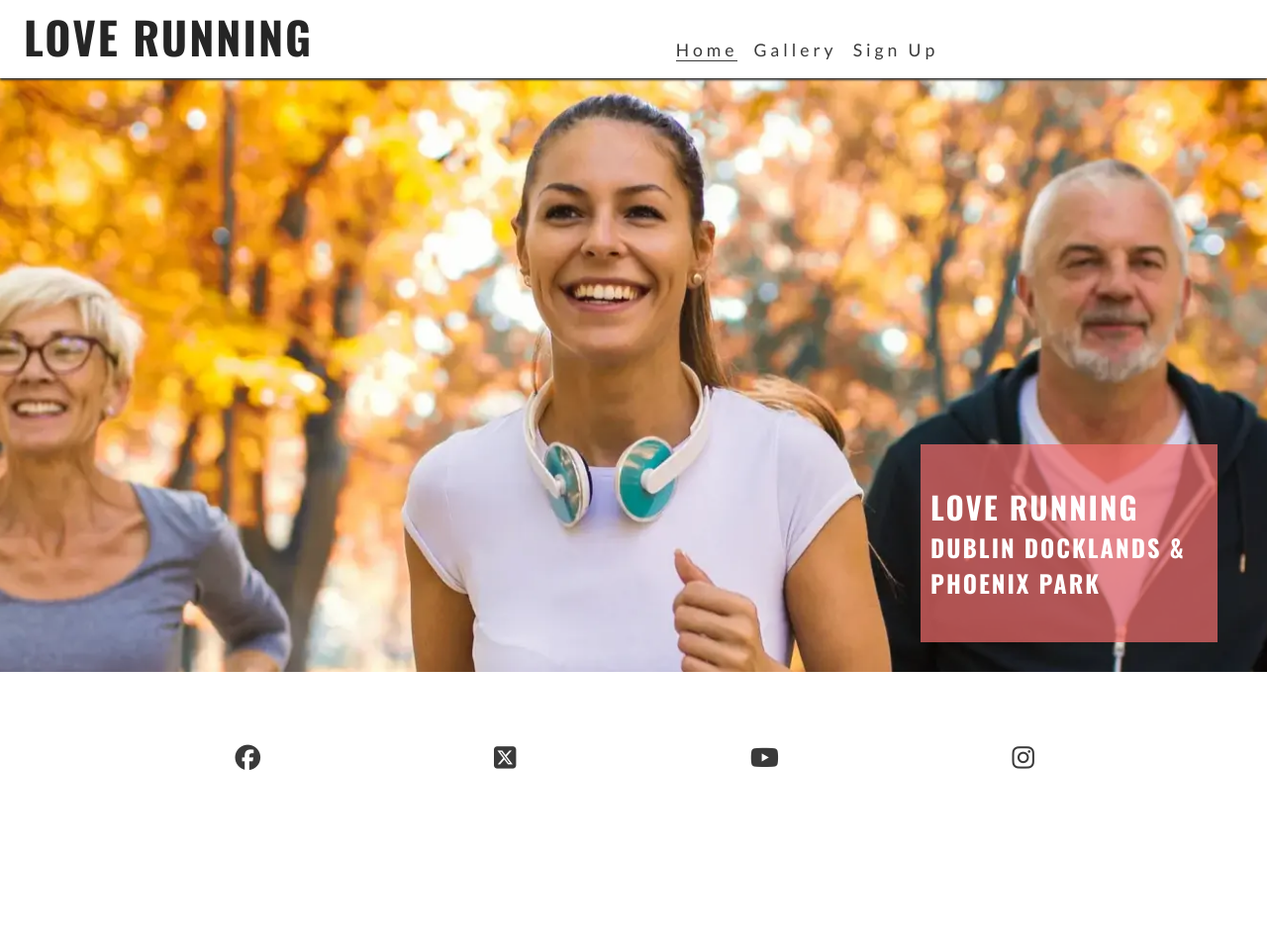
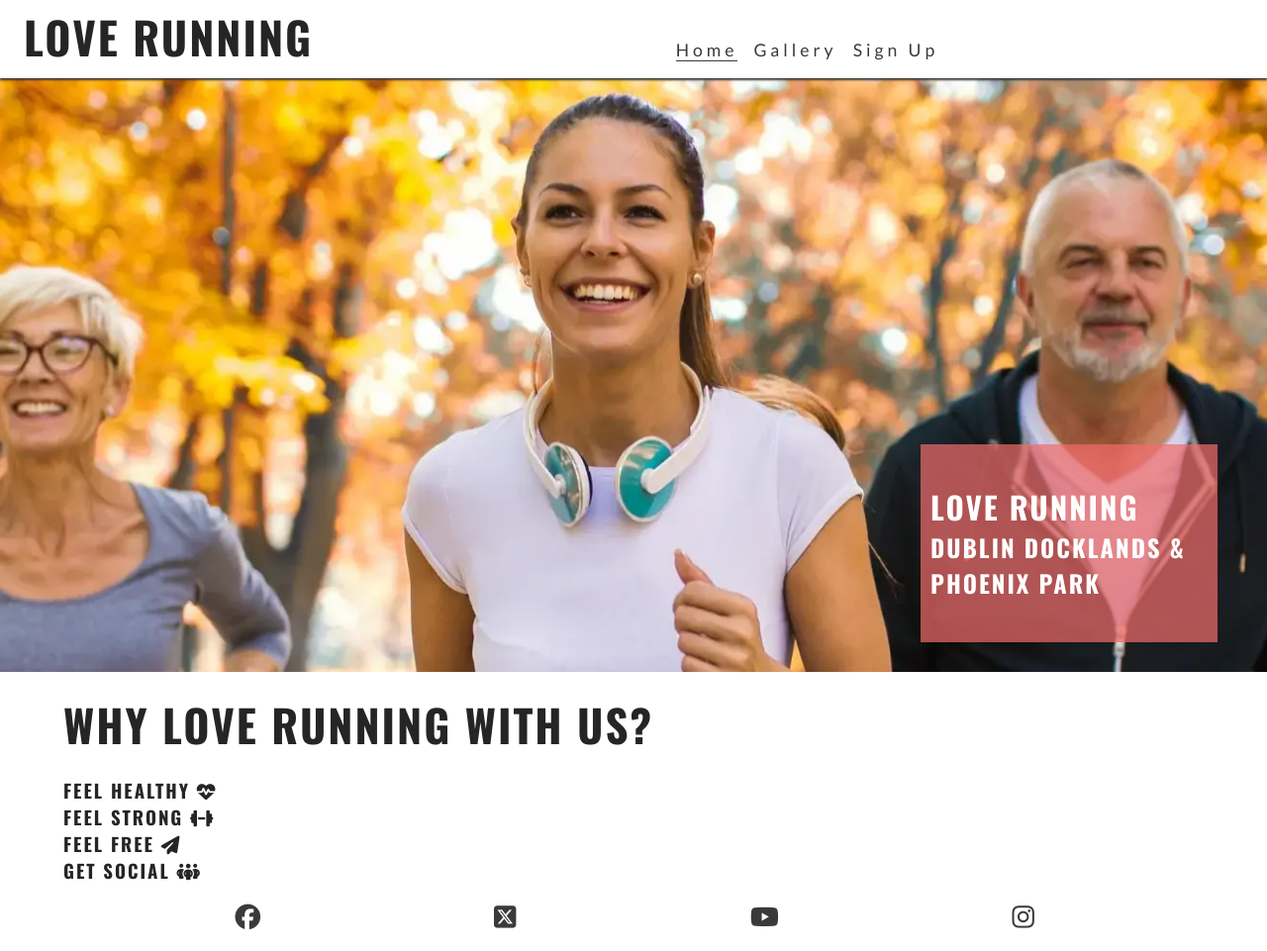
Before and after one commit to judewoolls/love-running, a plain HTML site: page index.html in a window 1280 px wide. Shown: the whole page at 99% size. Before the commit the page ends 800 px from the top, so only its background shows below. Drawn offline with nearby package versions, Linux system fonts and the light colour scheme.

Commit message:
Add the reasons section and divs with titles and include the font icons for the reasons and styled h2

```diff
--- a/assets/css/style.css
+++ b/assets/css/style.css
@@ -192,6 +192,25 @@ main {
   color: #ffffff;
 }
 
+
+
+#reasons {
+  width: 90%;
+  margin-left: auto;
+  margin-right: auto;
+  margin-top: 20px;
+}
+
+#reasons h2 {
+  font-size: 280%;
+  margin-bottom: 20px;
+}
+
+
+
+
+
+
 /* footer */
 #social-networks {
   text-align: center;
--- a/index.html
+++ b/index.html
@@ -44,6 +44,27 @@
                 <h3>Dublin Docklands & Phoenix Park</h3>
             </div>
         </section>
+        <section id="reasons">
+            <h2>Why Love running with us?</h2>
+            <div id="benefits">
+                <div id="benefits-physical">
+                    <div>
+                        <h3>Feel Healthy <i class="fa-solid fa-heart-pulse"></i></h3>
+                    </div>
+                    <div>
+                        <h3>Feel Strong <i class="fa-solid fa-dumbbell"></i></h3>
+                    </div>
+                </div>
+                <div id="benefits-mental">
+                    <div>
+                        <h3>Feel Free <i class="fa-solid fa-paper-plane"></i></h3>
+                    </div>
+                    <div>
+                        <h3>Get Social <i class="fa-solid fa-people-group"></i></h3>
+                    </div>
+                </div>
+            </div>
+        </section>
     </main>
 
     <!-- The footer -->
```
